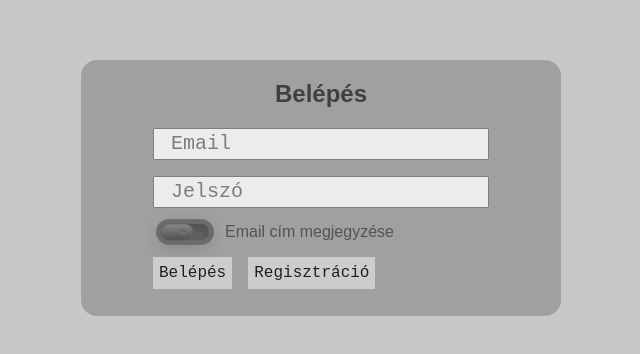
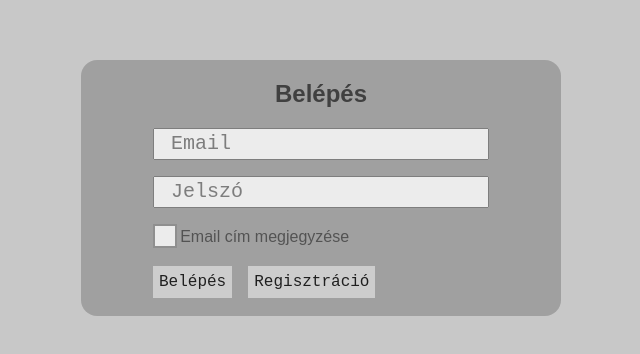
Before and after one commit to SipiZork/first-todo-list, a React (Create React App) app: page /login in a window 1280 px wide. Shown: the part 212-566 px from the top of the page, without its empty margins (319-959 px from the left). Built offline with nearby package versions, Linux system fonts and the light colour scheme; no server answers; what re-base would draw is missing.

Commit message:
back to the begining

```diff
--- a/src/components/Login.js
+++ b/src/components/Login.js
@@ -73,7 +73,7 @@ class Login extends Component {
   setLocalStorage = email => {
 
     const { checkedEamil } = this.state;
-    if(checkedEamil === true && email && email !== null){
+    if(checkedEamil === true){
       // console.log("Email remember");
       localStorage.setItem("emailRemember", email);
     } else {
@@ -121,7 +121,7 @@ class Login extends Component {
 
   changeCheckedEmail = () => {
     this.setState({ checkedEamil: !this.state.checkedEamil }, () => {
-      this.setLocalStorage();
+      // console.log(this.state.checkedEamil);
     });
   }
 
@@ -159,12 +159,13 @@ class Login extends Component {
             <div className="email-wrapper">
               <input
                 type="checkbox"
-                className="email-toggler"
+                className="toggler"
                 name="email-toggler"
                 checked={this.state.checkedEamil === true ? "chcecked" : ""}
                 onChange={this.checkOnChange}
                 onClick={this.changeCheckedEmail}
               />
+              <div className="email-toggler-button"></div>
               <div
                 className="for"
                 onClick={this.changeCheckedEmail}
--- a/src/css/Login.css
+++ b/src/css/Login.css
@@ -99,9 +99,11 @@
 }
 
 .email-wrapper {
+  position: relative;
+  text-align: left;
   width: 70%;
-  margin: -1rem auto;
-  opacity: .8;
+  margin: 0 auto;
+  opacity: 0.8;
 }
 
 .email-wrapper:after {
@@ -110,72 +112,46 @@
   clear: both;
 }
 
-
-.email-toggler {
-  position: relative;
-  display: block;
-  float: left;
-  cursor: pointer;
-  left: .5rem;
-  width: 3rem !important;
-  height: 1rem !important;
-  -webkit-appearance: none;
-  -moz-appearance: none;
-  appearance: none;
-  background: linear-gradient(0deg, #333, #000);
-  outline: none;
-  border-radius: 1rem;
-  box-shadow: 0 0 0 4px #353535, 0 0 0 5px #3e3e3e, inset 0 0 10px #000, 0 5px 20px rgba(0,0,0,.5), inset 0 0 15px rgba(0,0,0,.2);
-  opacity: .6 !important;
-}
-
-.email-toggler:before {
-  content: "";
+.toggler{
   position: absolute;
   top: 0;
   left: 0;
-  width: 2rem;
-  height: 1rem;
-  background: linear-gradient(0deg, #000, #6b6b6b);
-  border-radius: 1rem;
-  box-shadow: 0 0 0 1px #232323;
-  transform: scale(.98, .96);
-  transition: .5s ease-in-out;
+  height: 1.5rem;
+  width: 1.5rem;
+  display: inline-block;
+  z-index: 3;
+  opacity: 0;
+  cursor: pointer;
 }
 
-.email-toggler:checked:before {
-  left: 1rem;
+.toggler:checked + .email-toggler-button:after {
+  content: "";
+  position: absolute;
+  top: .1rem;
+  left: .45rem;
+  height: .7rem;
+  width: .3rem;
+  border: solid rgba(0,0,0,.6);
+  border-width: 0 .15rem .15rem 0;
+  transform: rotate(45deg);
+  opacity: .8;
 }
 
-.email-toggler:after {
-  content: "";
+.email-toggler-button {
   position: absolute;
-  top: calc(50% - .125rem);
-  left: 1.3rem;
-  width: .25rem;
-  height: .25rem;
-  background: linear-gradient(0deg, #6b6b6b, #000);
-  border-radius: 1rem;
-  transition: .5s ease-in-out;
-}
-
-.email-toggler:checked:after {
-  background: #63cdff;
-  left: 2.3rem;
-  box-shadow: 0 0 5px #12b3ff, 0 0 15px #13b3ff;
-}
-
-.email-toggler:checked {
-  position: relative;
-  background: linear-gradient(0deg, #6dd1ff, #20b7ff);
+  top: 0;
+  left: 0;
+  width: 1.5rem;
+  height: 1.5rem;
+  display: inline-block;
+  z-index: 2;
+  border: 2px solid rgba(140,140,140,1);
+  background-color: rgba(255,255,255,1);
 }
 
 .for {
-  display: block;
-  float: left;
-  padding-left: 1.5rem;
-  line-height: 3rem;
-  height: 3rem;
+  padding-left: 1.7rem;
+  line-height: 1.6rem;
   cursor: pointer;
 }
 
```
